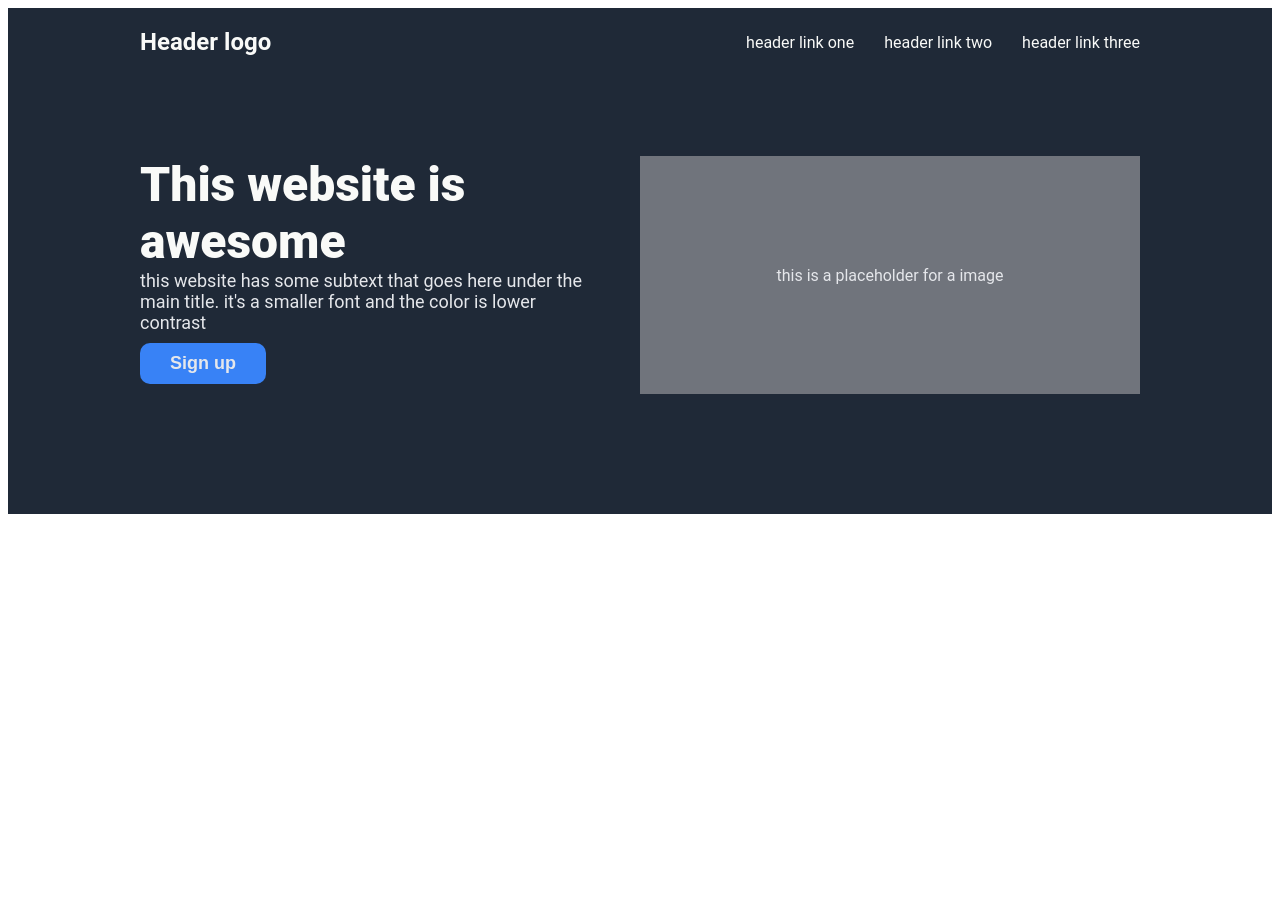
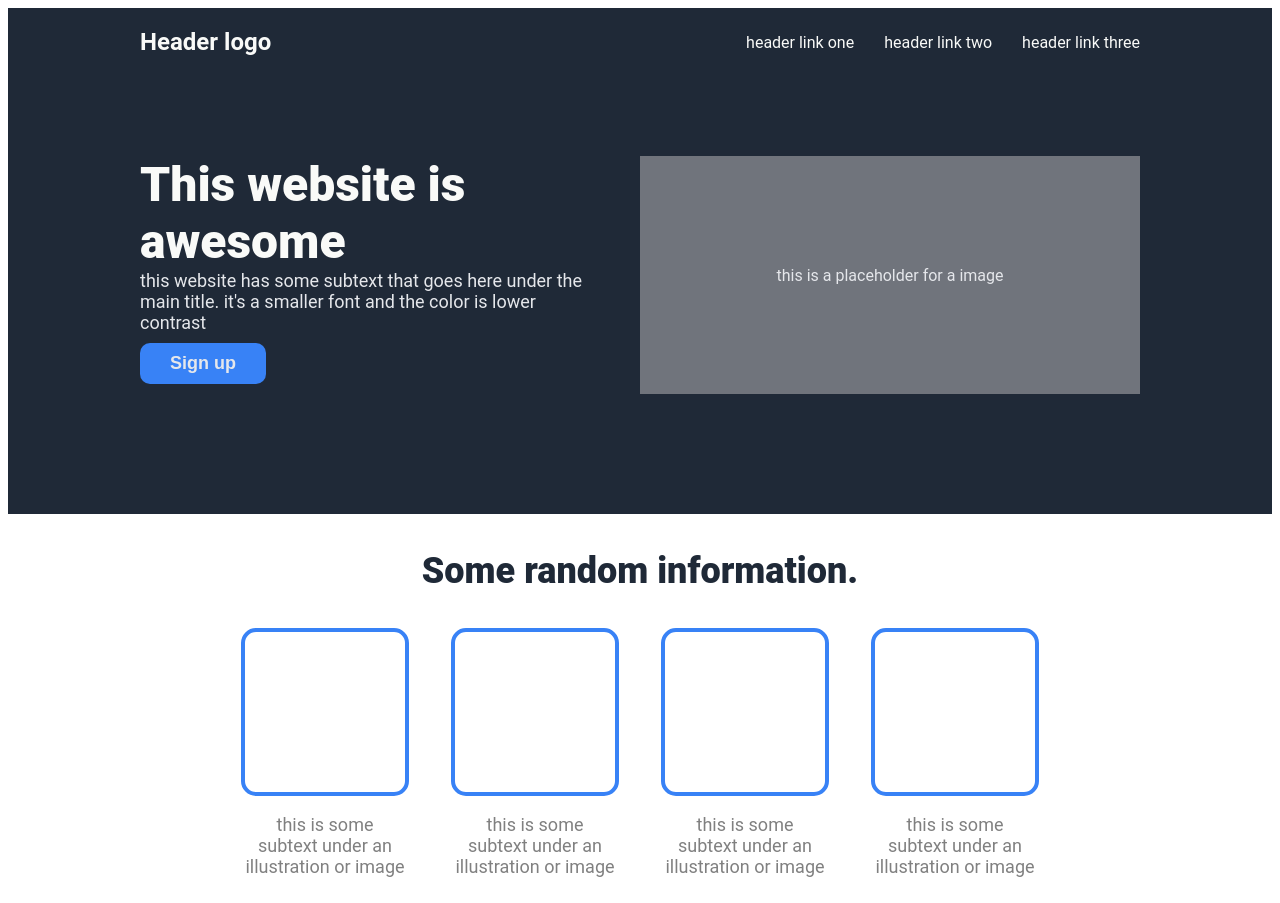
Before and after one commit to Lhdz21/landingPage, a plain HTML site: page index.html in a window 1280 px wide. Before the commit the page ends 800 px from the top, so only its background shows below. Drawn offline with Linux system fonts and the light colour scheme; a web font is replaced by a local one.

Commit message:
Create and add styles to section two

```diff
--- a/index.html
+++ b/index.html
@@ -26,9 +26,27 @@
             <p>this is a placeholder for a image</p>
             </div>
         </div>
-
     </div>
-
+    <div class="section-two">
+        <p class="header-text">Some random information.</p>
+        <div class="illustrations-container">
+            <div class="container">
+                <div class="illustration"></div>
+                <p class="subtext">this is some subtext under an illustration or image</p>
+            </div>
+            <div class="container">
+                <div class="illustration"></div>
+                <p class="subtext">this is some subtext under an illustration or image</p>
+            </div>
+            <div class="container">
+                <div class="illustration"></div>
+                <p class="subtext">this is some subtext under an illustration or image</p>
+            </div>
+            <div class="container">
+                <div class="illustration"></div>
+                <p class="subtext">this is some subtext under an illustration or image</p>
+            </div>
+        </div>
     </div>
 </body>
 </html>
--- a/styles.css
+++ b/styles.css
@@ -71,3 +71,39 @@ body{
     margin: 10px 0px;
     border: none;
  }
+
+ .section-two{
+    display: flex;
+    flex-direction: column;
+    align-items: center;
+ }
+ .header-text{
+    font-size: 36px;
+    font-weight: 901;
+    color: #1f2937;
+ }
+
+ .illustrations-container{
+    display: flex;
+    gap: 50px;
+    width: 900px;
+    justify-content: center;
+ }
+ .container{
+    display: flex;
+    flex-direction: column;
+    align-items: center;
+    width: 160px;
+    justify-content: center;
+ }
+.illustration{
+    border: solid #3882f6 4px;
+    height: 160px;
+    width: 160px;
+    border-radius: 15px;
+}
+.subtext{
+    text-align: center;
+    font-size: 18px;
+    color: grey;
+}
```
Lines whose indentation alone changed are shown as unchanged.
